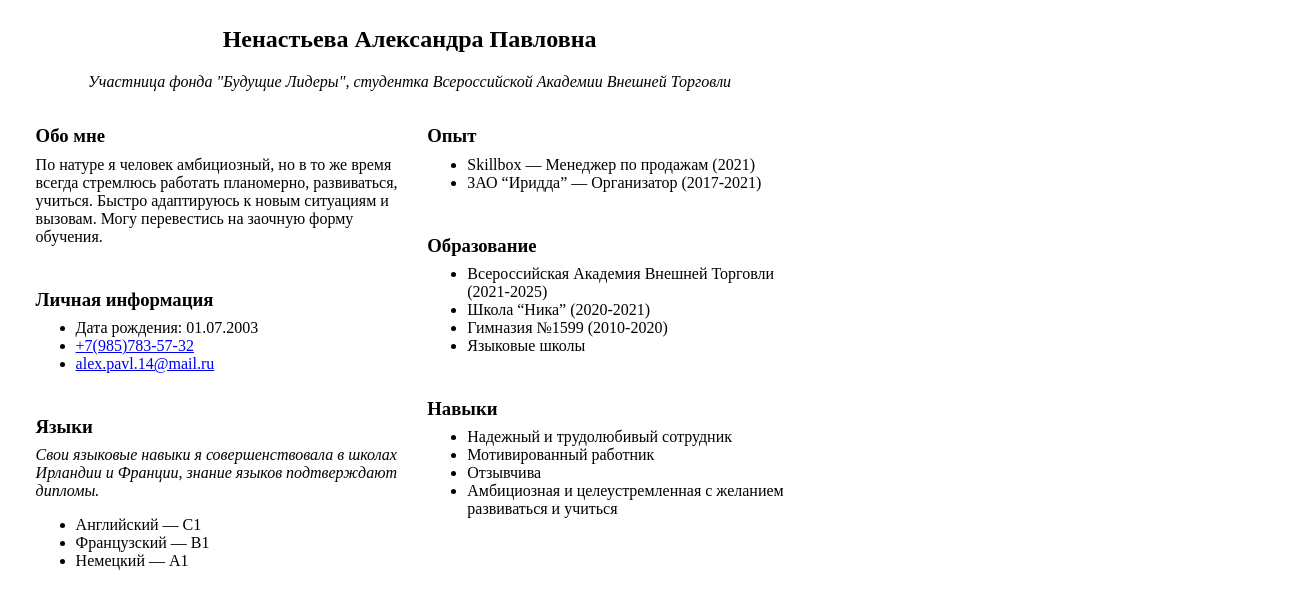
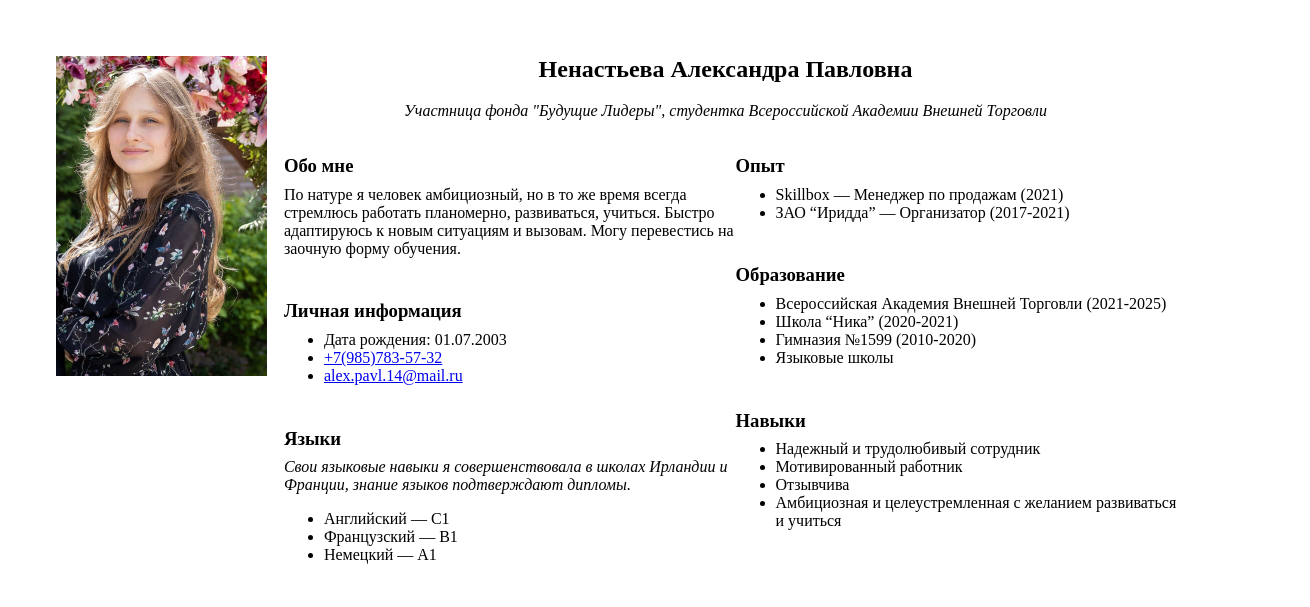
Before and after one commit to nenastyeva/nenastyeva.github.io, a plain HTML site: page index.html in a window 1280 px wide. Shown: the whole page, 1310 px wide, since content can reach past the window. Drawn offline with Linux system fonts and the light colour scheme.

Commit message:
Update index.html

```diff
--- a/index.html
+++ b/index.html
@@ -1,7 +1,15 @@
-<div>
-	<center><h2 id="-">Ненастьева Александра Павловна</h2></center>
-	<center><p><em>Участница фонда "Будущие Лидеры", студентка Всероссийской Академии Внешней Торговли</p></em></center>
+<section class="container">
+  <div class="lone">
+  	<div class="snpic">
+	<img src="https://raw.githubusercontent.com/nenastyeva/nenastyeva.github.io/main/sn.jpeg" width="211" height="320">
 </div>
+  </div>
+  <div class="ltwo">
+  		<center><h1 id="-">Ненастьева Александра Павловна</h2></center>
+		<center><p><em>Участница фонда "Будущие Лидеры", студентка Всероссийской Академии Внешней Торговли</p></em></center>
+
+
+
 <section class="container">
   <div class="one">
   	<h3>Обо мне</h3>
@@ -54,26 +62,38 @@
   </div>
 </section>
 
+ </div>
+</section>
+
 
 
 <style>
+.snpic {
+	padding: 20px}
 .container {
   width: 100%;
-
   padding: 10px;}
 
+.lone {
+	width: 10%;
+	float: left;
+}
+
+.ltwo {
+	width: 90%;
+	float: right;}
 .one {
-  width: 49%;
-
+  width: 40%;
+  margin-left:10%;
   float: left;}
 
 .two {
-	width: 49%;
-
+	width: 40%;
+  margin-right:10%;
 	float: right;}
 
 body {
-    max-width: 60%;
+
     background-color: white;
     margin: 0;
     padding-top: 2%;
```
